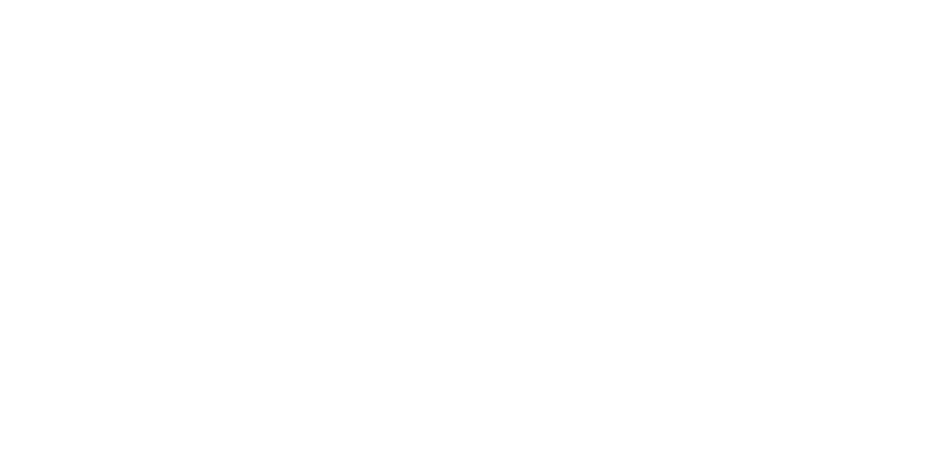
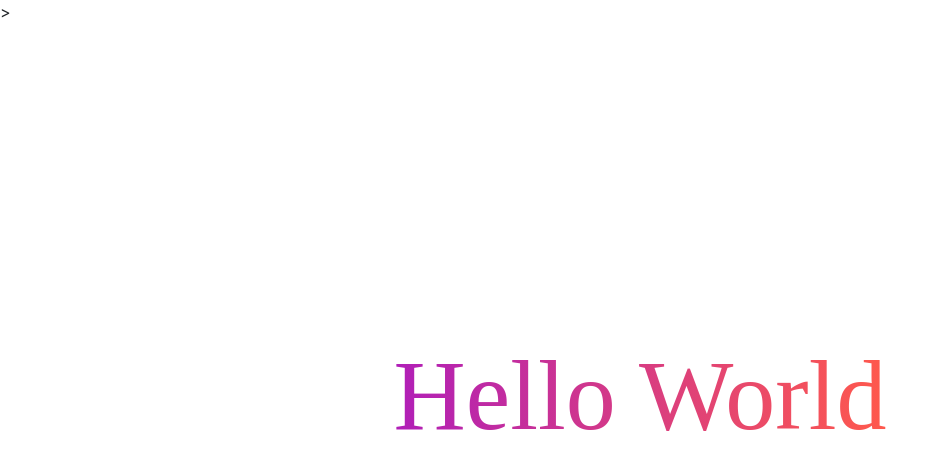
Before and after one commit to Flyingsmiler/Dreamhiker, a plain HTML site: page index.html in a window 1280 px wide. Shown: the whole page, without its empty margins (0-947 px from the left). Drawn offline with nearby package versions, Linux system fonts and the light colour scheme.

Commit message:
更新主页

```diff
--- /dev/null
+++ b/css/custom.css
@@ -0,0 +1,14 @@
+.gradient {
+    display: inline-block;
+    font-size: 100px;
+    font-family: 'microsoft yahei';
+    background-image: -webkit-gradient(linear, left center, right center, from(rgba(176, 31, 184, 1)), to(rgba(255, 89, 76, 1)));
+    -webkit-background-clip: text;
+    -webkit-text-fill-color: transparent;
+}
+.vertical-center{
+    position: absolute;
+    top: 50%;
+    left: 50%;
+    transform: translate(-50%, -50%);
+}
--- a/index.html
+++ b/index.html
@@ -2,9 +2,21 @@
 <html lang="en">
 <head>
     <meta charset="UTF-8">
-    <title>Title</title>
+    <title>Dreamhiker</title>
+    <link href="https://maxcdn.bootstrapcdn.com/bootstrap/4.0.0/css/bootstrap.min.css" rel="stylesheet" type="text/css">
+    <link href="https://cdn.bootcss.com/font-awesome/4.7.0/css/font-awesome.min.css" rel="stylesheet" type="text/css">
+    <link href="https://cdn.bootcss.com/animate.css/3.5.2/animate.min.css" rel="stylesheet" type="text/css">
+    <link href="css/custom.css" rel="stylesheet" type="text/css">
 </head>
 <body>
-
+<div class="container">
+    <div class="text-center vertical-center">
+    <h1 class="animated fadeInUp gradient">Hello World</h1>
+    </div>
+</div>
 </body>
+<footer>
+    <script src="https://cdn.bootcss.com/jquery/3.3.1/jquery.min.js" type="text/javascript"></script>
+    <script src="https://cdn.bootcss.com/video.js/6.7.1/alt/video-js-cdn.min.css" type="text/javascript"></script>
+</footer>>
 </html>
```
